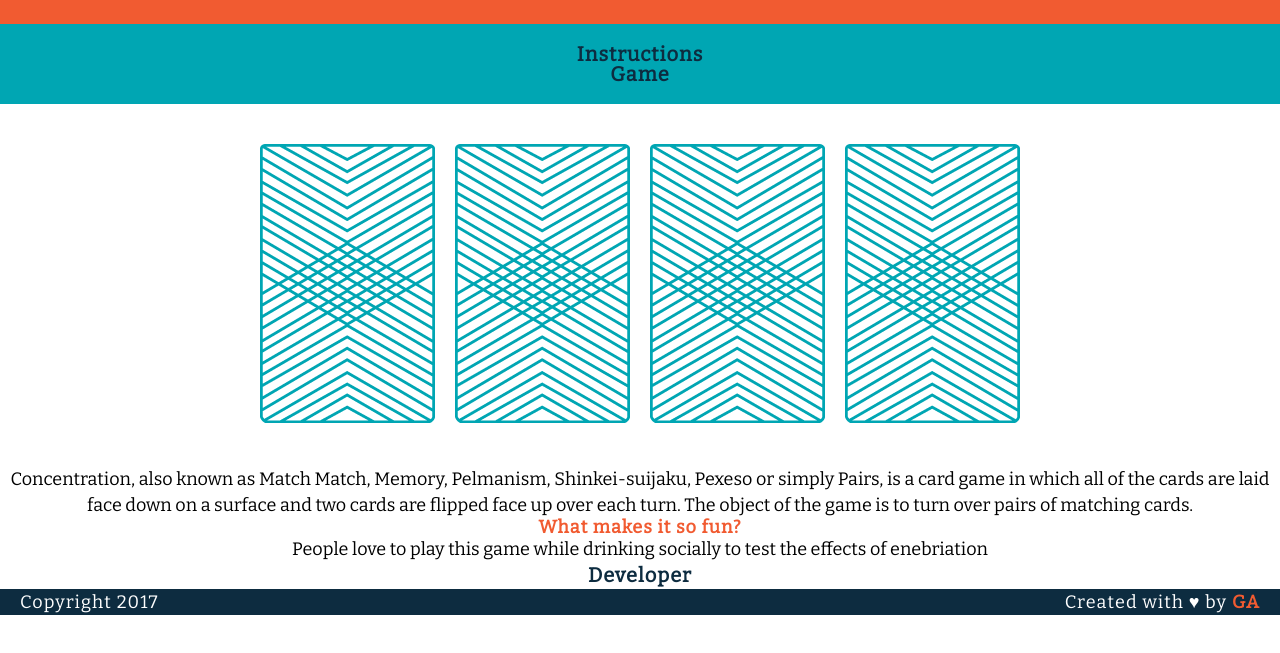
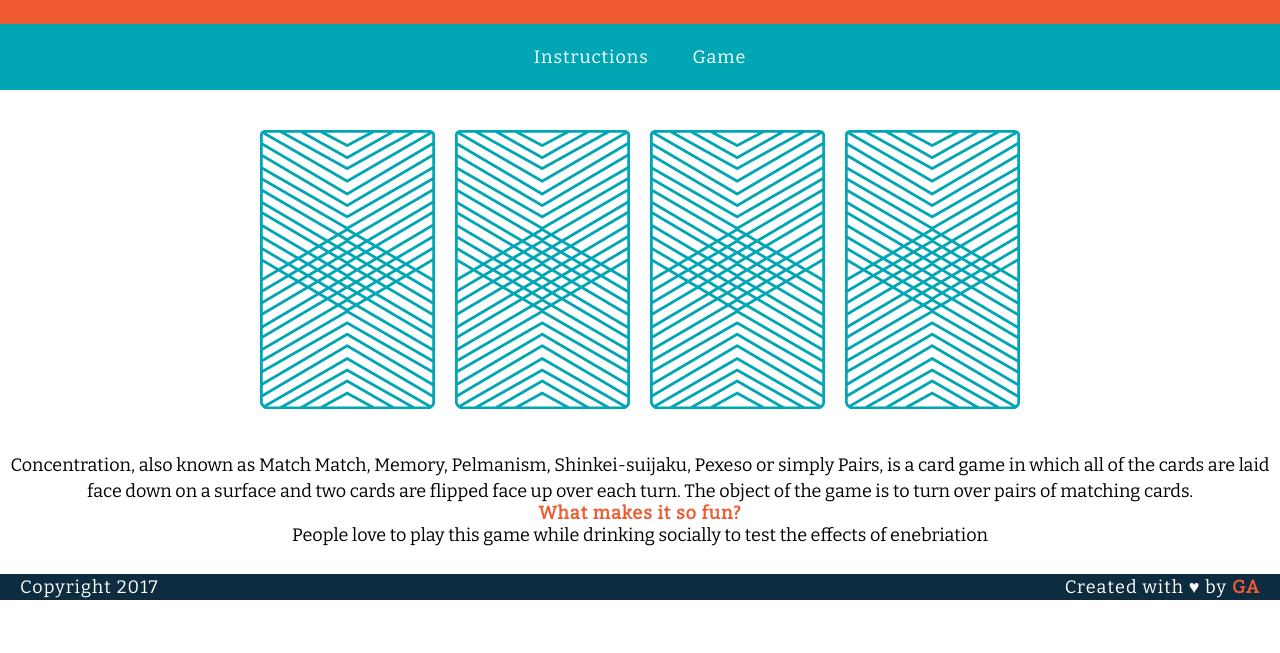
Before and after one commit to karadikid/wdi-fundamentals-memorygame, a plain HTML site: page memory_game/index.html in a window 1280 px wide. Shown: the part 81-734 px from the top of the page. Drawn offline with nearby package versions, Linux system fonts and the light colour scheme; a web font is replaced by a local one.

Commit message:
96% done

```diff
--- a/memory_game/css/style.css
+++ b/memory_game/css/style.css
@@ -19,8 +19,8 @@ h1 {
     margin: 0;
     }
 nav {
-    background-color: #00A6B3;
-    font: #FFFFFF;
+    background: #00A6B3;
+    color: #FFFFFF;
     padding: 20px 0;
 }
 h2 {
@@ -40,12 +40,13 @@ p {
     }
 a {
     font-family: 'Bitter', serif;
-    color: #0D2C40;
+    color: white;
     letter-spacing: 1px;
-    font-weight: 600;
-    font-size: 20px;
+    font-weight: 600px;
+    font-size: 18px;
     text-decoration: none;
     border-bottom: 2px solid transparent;
+    margin: 0 20px;
 }
 footer {
     padding: 0px 20px;
--- a/memory_game/index.html
+++ b/memory_game/index.html
@@ -16,10 +16,8 @@
   <main>
     <nav>
       <p>
-        <h2>
-          <a href="#">Instructions</a>
-        </h2>
-        <h2><a href="#">Game</a></h2>
+        <a href="#">Instructions</a>
+        <a href="#">Game</a>
     </nav>
     </p>
     </nav>
--- a/memory_game/js/main.js
+++ b/memory_game/js/main.js
@@ -1,15 +1,23 @@
 
 const cards = ['queen','queen','king','king'];
 const cardsInPlay = [];
-cardOne = cards[0];
-cardsInPlay.push(cardOne);
-cardTwo = cards[1];
-cardsInPlay.push(cardTwo);
 
-console.log("User flipped " + cardsInPlay);
 
-if (cardsInPlay.length === 2)
+/*Function for flipping card
+Step 1 Select card + push onto array
+Step 2 Select card + push onto array
+Step 3 Compare Array element for card one to array element for card two and log output
+*/
+
+function flipCard(){
+    cardOne = cards[0];
+    cardsInPlay.push(cardOne);
+    cardTwo = cards[1];
+    cardsInPlay.push(cardTwo);
+    if (cardsInPlay.length === 2)
     if (cardsInPlay[0] === cardsInPlay[1])
         alert("You found a match!");
     else
         alert('Sorry, try again');
+}
+console.log("User flipped " + cardsInPlay);
```
